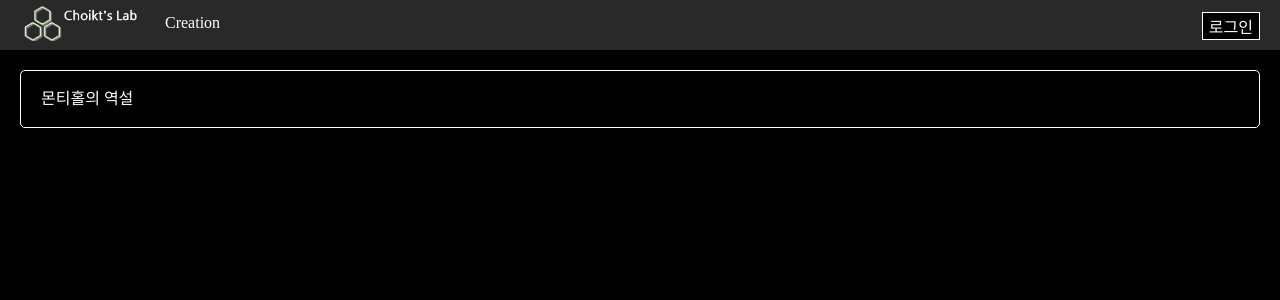
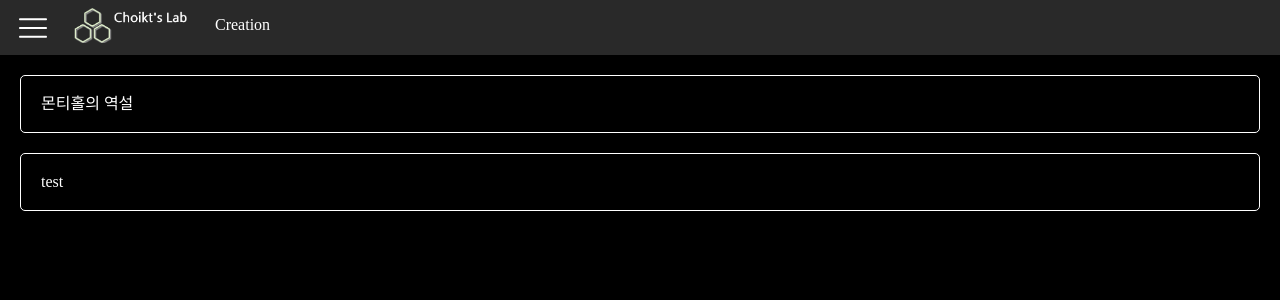
Before and after one commit to GangTakChoi/choikt-web-main, a Vue app: page /creation in a window 1280 px wide. Shown: the top 300 px of the page. Built offline with nearby package versions, Linux system fonts and the light colour scheme.

Commit message:
사이드 메뉴바 추가

```diff
--- a/package.json
+++ b/package.json
@@ -9,6 +9,7 @@
   },
   "dependencies": {
     "core-js": "^3.6.4",
+    "jquery": "^3.5.1",
     "vue": "^2.6.11",
     "vue-router": "^3.1.6",
     "vuex": "^3.1.3"
--- a/src/App.vue
+++ b/src/App.vue
@@ -7,6 +7,8 @@
 
 <script>
 import Header from './components/Header.vue'
+
+require('./common.js')
 
 export default {
   name: 'App',
@@ -28,10 +30,12 @@ button {
   color: white;
   border: 1px solid white;
   outline:none;
-  &:hover {
-    cursor: pointer;
-    color: black;
-    background-color: white;
+  @media (min-width: 768px) {
+    &:hover {
+      cursor: pointer;
+      color: black;
+      background-color: white;
+    }
   }
 }
 </style>
--- /dev/null
+++ b/src/common.js
@@ -0,0 +1,9 @@
+import Vue from 'vue'
+
+Vue.mixin({
+  data: function () {
+    return {
+      isMobile: window.innerWidth <= 768
+    }
+  }
+})
--- a/src/components/Creation.vue
+++ b/src/components/Creation.vue
@@ -3,6 +3,9 @@
     <ul>
       <router-link to="/montihallproblem">
         <li>몬티홀의 역설</li>
+      </router-link>
+      <router-link to="/test">
+        <li>test</li>
       </router-link>
     </ul>
   </div>
@@ -22,8 +25,17 @@ ul li {
   border: 1px solid white;
   border-radius: 5px;
   padding: 20px;
+  margin-bottom: 20px;
+  transition: All 0.5s ease;
+  -webkit-transition: All 0.5s ease;
+  -moz-transition: All 0.5s ease;
+  -o-transition: All 0.5s ease;
   &:hover {
     cursor: pointer;
+    transition: All 0.5s ease;
+    -webkit-transition: All 0.5s ease;
+    -moz-transition: All 0.5s ease;
+    -o-transition: All 0.5s ease;
     background-color: white;
     color: black;
   }
--- a/src/components/Header.vue
+++ b/src/components/Header.vue
@@ -4,26 +4,54 @@
         <router-link to="/">
           <img alt="Choikt logo" class="choikt-logo" src='../assets/choikt_logo.png'>
         </router-link>
-          <ul class="top-menu">
+          <ul v-if="!isMobile" class="top-menu">
             <li>
               <router-link to="/creation">
                 Creation
               </router-link>
             </li>
           </ul>
-        <button class="login-button">로그인</button>
+        <!-- <button class="login-button">로그인</button> -->
+      </div>
+      <div class="btn"></div>
+      <div @click="menuClose" class="page_cover"></div>
+      <div id="menu">
+        <div @click="menuClose" class="close"></div>
+        <div @click="menuClose">
+          <router-link to="/creation">
+            Creation
+          </router-link>
+        </div>
       </div>
     </div>
 </template>
 
 <script>
+import $ from 'jquery'
+
 export default {
-  name: 'Header'
+  name: 'Header',
+  methods: {
+    menuClose () {
+      $('#menu,.page_cover,html').removeClass('open')
+    }
+  },
+  mounted () {
+    $('.btn').click(function () {
+      $('#menu,.page_cover,html').addClass('open')
+      window.location.hash = '#open'
+    })
+    window.onhashchange = function () {
+      if (location.hash !== '#open') {
+        this.menuClose()
+      }
+    }
+  }
 }
 </script>
 
 <style lang="scss" scoped>
-  $header-height: 50px;
+  $header-height: 55px;
 
   .header {
     height: $header-height;
@@ -31,14 +59,14 @@ export default {
   }
 
   .header-wrap {
-    margin: 0 20px;
+    margin: 0 70px;
   }
 
   .choikt-logo {
     display: block;
     float: left;
     height: 35px;
-    margin-top: 6px;
+    margin-top: 8px;
   }
 
   .login-button {
@@ -55,8 +83,77 @@ export default {
     margin-left: 20px;
     li {
       height: $header-height;
-      line-height: 45px;
+      line-height: $header-height - 5px;
     }
   }
 
+  // menu slide [start]
+  html.open {
+    overflow: hidden;
+  }
+  .btn {
+    margin-left: 5px;
+    width: 55px;
+    height: 55px;
+    position: absolute;
+    left: 0px;
+    top: 0px;
+    z-index: 1;
+    background-image: url('~@/assets/menu_icon.svg');
+    background-size: 50%;
+    background-repeat: no-repeat;
+    background-position: center;
+    cursor: pointer;
+  }
+  .close {
+    width: 50px;
+    height: 50px;
+    position: absolute;
+    right: 0px;
+    top: 0px;
+    background-image: url('~@/assets/close_icon.svg');
+    background-size: 50%;
+    background-repeat: no-repeat;
+    background-position: center;
+    cursor: pointer;
+  }
+  #menu {
+    padding-top: 70px;
+    font-size: 20px;
+    color: #000 !important;
+    width: 200px;
+    height: 100%;
+    position: fixed;
+    top: 0px;
+    left: -202px;
+    z-index: 10;
+    border: 1px solid #c9c9c9;
+    background-color: white;
+    text-align: center;
+    transition: All 0.2s ease;
+    -webkit-transition: All 0.2s ease;
+    -moz-transition: All 0.2s ease;
+    -o-transition: All 0.2s ease;
+    a {
+      color: black;
+    }
+  }
+  #menu.open {
+    left: 0px;
+  }
+  .page_cover.open {
+    display: block;
+  }
+  .page_cover {
+    width: 100%;
+    height: 100%;
+    position: fixed;
+    top: 0px;
+    left: 0px;
+    background-color: rgba(0,0,0,0.4);
+    z-index: 4;
+    display: none;
+  }
+  // menu slide [end]
+
 </style>
--- a/src/components/MontyHallProblem.vue
+++ b/src/components/MontyHallProblem.vue
@@ -164,7 +164,7 @@ export default {
         height: 115px;
         background-color: gray;
         &:not(:last-child) {
-          margin-right: 30px;
+          margin-right: 20px;
         }
         &:hover {
           cursor: pointer;
--- /dev/null
+++ b/src/components/Test.vue
@@ -0,0 +1,17 @@
+<template>
+  <div>
+    {{ isMobile ? '모바일에서 보고 계시군요' : 'PC에서 보고 계시군요' }}
+  </div>
+</template>
+
+<script>
+export default {
+  name: 'Test'
+}
+</script>
+
+<style lang="scss" scoped>
+  div {
+    padding: 40px;
+  }
+</style>
--- a/src/router/index.js
+++ b/src/router/index.js
@@ -18,6 +18,11 @@ const routes = [
     path: '/creation',
     name: 'Creation',
     component: () => import(/* webpackChunkName: "creation" */ '../components/Creation.vue')
+  },
+  {
+    path: '/test',
+    name: 'Test',
+    component: () => import(/* webpackChunkName: "test" */ '../components/Test.vue')
   }
 ]
 
```
Also changed, not shown: src/assets/close_icon.svg (added), src/assets/menu_icon.svg (added).
